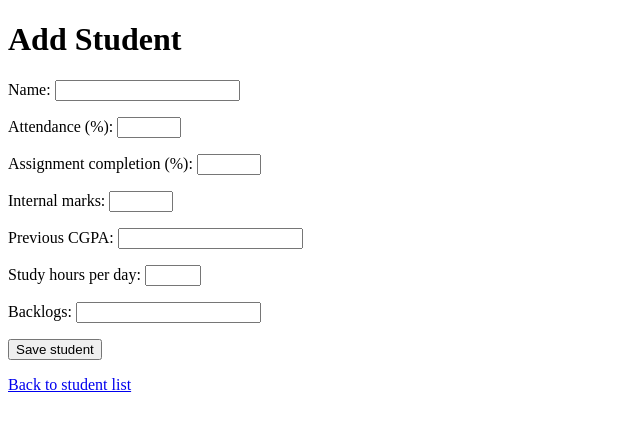
After one commit to VaishnaviPotode25/student-risk-prediction, a Django app: page /students/add/ in a window 1280 px wide. The commit adds this page. Shown: the top 431 px of the page, without its empty margins (0-640 px from the left). Run offline with Django 5.2, Linux system fonts and the light colour scheme.

Commit message:
Add student form, list page and MongoDB insert

```diff
--- /dev/null
+++ b/students/forms.py
@@ -0,0 +1,11 @@
+from django import forms
+
+
+class StudentForm(forms.Form):
+    name = forms.CharField(max_length=100)
+    attendance = forms.IntegerField(min_value=0, max_value=100, label="Attendance (%)")
+    assignment_completion = forms.IntegerField(min_value=0, max_value=100, label="Assignment completion (%)")
+    internal_marks = forms.IntegerField(min_value=0, max_value=100)
+    previous_cgpa = forms.FloatField(min_value=0, max_value=10, label="Previous CGPA")
+    study_hours = forms.IntegerField(min_value=0, max_value=24, label="Study hours per day")
+    backlogs = forms.IntegerField(min_value=0)
--- /dev/null
+++ b/students/templates/students/add_student.html
@@ -0,0 +1,18 @@
+<!DOCTYPE html>
+<html lang="en">
+<head>
+    <meta charset="UTF-8">
+    <title>Add Student</title>
+</head>
+<body>
+    <h1>Add Student</h1>
+
+    <form method="post">
+        {% csrf_token %}
+        {{ form.as_p }}
+        <button type="submit">Save student</button>
+    </form>
+
+    <p><a href="{% url 'student_list' %}">Back to student list</a></p>
+</body>
+</html>
--- a/students/templates/students/home.html
+++ b/students/templates/students/home.html
@@ -7,6 +7,7 @@
 <body>
     <h1>{{ project_name }}</h1>
     <p>Total students in database: {{ total_students }}</p>
+    <p><a href="{% url 'student_list' %}">View students</a> | <a href="{% url 'add_student' %}">Add student</a></p>
 
     <h2>Planned features</h2>
     <ul>
--- a/students/urls.py
+++ b/students/urls.py
@@ -3,4 +3,6 @@ from . import views
 
 urlpatterns = [
     path("", views.home, name="home"),
+    path("students/", views.student_list, name="student_list"),
+    path("students/add/", views.add_student, name="add_student"),
 ]
--- a/students/views.py
+++ b/students/views.py
@@ -1,4 +1,8 @@
-from django.shortcuts import render
+from datetime import datetime
+
+from django.shortcuts import render, redirect
+
+from .forms import StudentForm
 from .mongo import get_students_collection
 
 
@@ -16,3 +20,22 @@ def home(request):
         ],
     }
     return render(request, "students/home.html", context)
+
+
+def student_list(request):
+    students = list(get_students_collection().find().sort("created_at", -1))
+    return render(request, "students/student_list.html", {"students": students})
+
+
+def add_student(request):
+    if request.method == "POST":
+        form = StudentForm(request.POST)
+        if form.is_valid():
+            data = form.cleaned_data
+            data["created_at"] = datetime.now()
+            get_students_collection().insert_one(data)
+            return redirect("student_list")
+    else:
+        form = StudentForm()
+
+    return render(request, "students/add_student.html", {"form": form})
```
Also changed, not shown: students/templates/students/student_list.html (added, +36 -0 lines).
